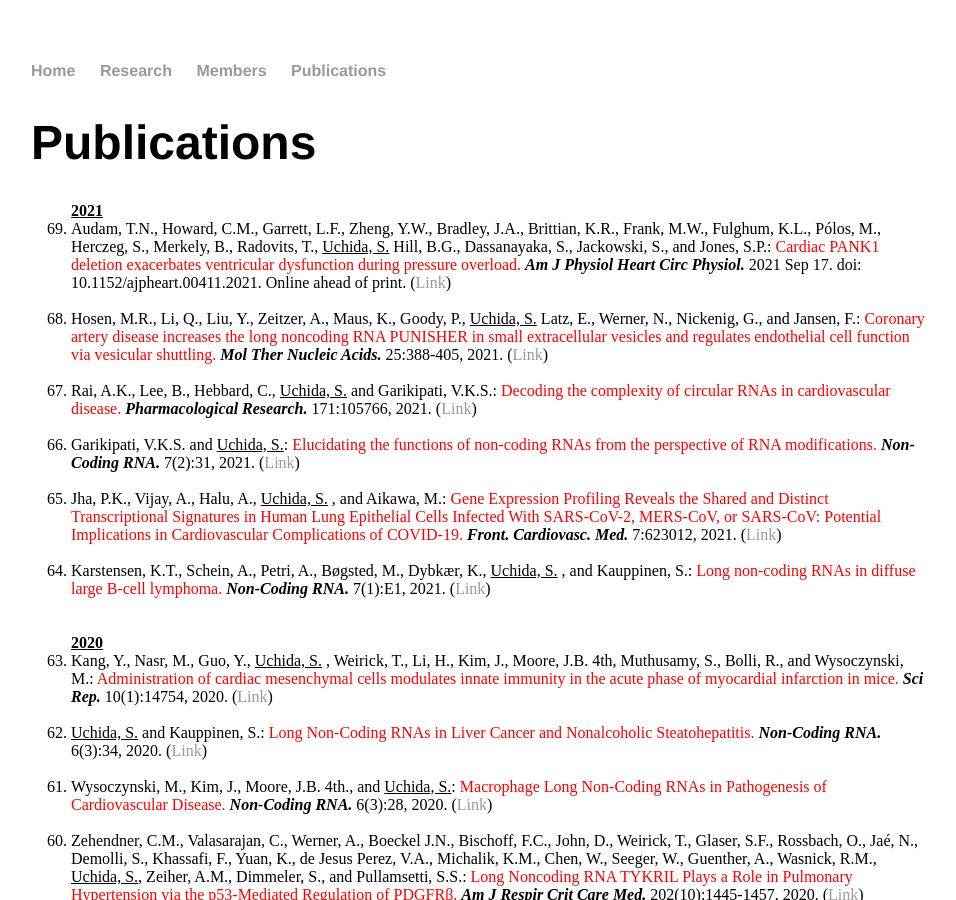
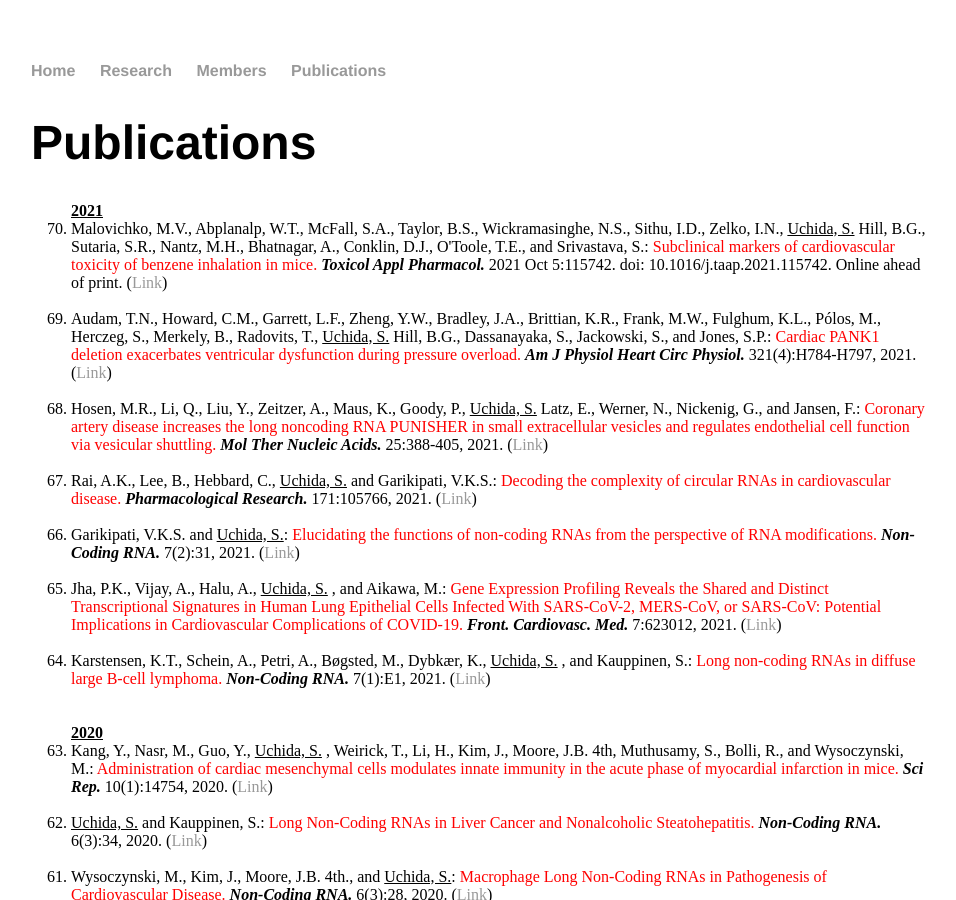
Before and after one commit to heartlncrna/heartlncrna.github.io, a Jekyll site: the page publications/pub_list.html, which Jekyll copies as it is, in a window 1280 px wide and 900 px high. Shown: the whole window, without its empty margins (161-1117 px from the left). Built offline with Jekyll 4.4.1, drawn with Linux system fonts in a browser that asks for light colours.

Commit message:
Update pub_list.html

```diff
--- a/publications/pub_list.html
+++ b/publications/pub_list.html
@@ -28,7 +28,10 @@
 			<ol reversed="reversed">
 
 			<strong><u> 2021 </u></strong>
-				<li> Audam, T.N., Howard, C.M., Garrett, L.F., Zheng, Y.W., Bradley, J.A., Brittian, K.R., Frank, M.W., Fulghum, K.L., Pólos, M., Herczeg, S., Merkely, B., Radovits, T., <u>Uchida, S.</u> Hill, B.G., Dassanayaka, S., Jackowski, S., and Jones, S.P.: <font color="red">Cardiac PANK1 deletion exacerbates ventricular dysfunction during pressure overload.</font> <b><i>Am J Physiol Heart Circ Physiol. </i></b> 2021 Sep 17. doi: 10.1152/ajpheart.00411.2021. Online ahead of print. (<a href="https://journals.physiology.org/doi/abs/10.1152/ajpheart.00411.2021">Link</span></a>)</li>
+				<li> Malovichko, M.V., Abplanalp, W.T., McFall, S.A., Taylor, B.S., Wickramasinghe, N.S., Sithu, I.D., Zelko, I.N., <u>Uchida, S.</u> Hill, B.G., Sutaria, S.R., Nantz, M.H., Bhatnagar, A., Conklin, D.J., O'Toole, T.E., and Srivastava, S.: <font color="red">Subclinical markers of cardiovascular toxicity of benzene inhalation in mice.</font> <b><i>Toxicol Appl Pharmacol. </i></b> 2021 Oct 5:115742. doi: 10.1016/j.taap.2021.115742. Online ahead of print. (<a href="https://www.sciencedirect.com/science/article/pii/S0041008X2100346X?via%3Dihub">Link</span></a>)</li>
+			<br>
+
+				<li> Audam, T.N., Howard, C.M., Garrett, L.F., Zheng, Y.W., Bradley, J.A., Brittian, K.R., Frank, M.W., Fulghum, K.L., Pólos, M., Herczeg, S., Merkely, B., Radovits, T., <u>Uchida, S.</u> Hill, B.G., Dassanayaka, S., Jackowski, S., and Jones, S.P.: <font color="red">Cardiac PANK1 deletion exacerbates ventricular dysfunction during pressure overload.</font> <b><i>Am J Physiol Heart Circ Physiol. </i></b> 321(4):H784-H797, 2021. (<a href="https://journals.physiology.org/doi/abs/10.1152/ajpheart.00411.2021">Link</span></a>)</li>
 			<br>
 
 				<li> Hosen, M.R., Li, Q., Liu, Y., Zeitzer, A., Maus, K., Goody, P., <u>Uchida, S.</u> Latz, E., Werner, N., Nickenig, G., and Jansen, F.: <font color="red">Coronary artery disease increases the long noncoding RNA PUNISHER in small extracellular vesicles and regulates endothelial cell function via vesicular shuttling.</font> <b><i>Mol Ther Nucleic Acids. </i></b> 25:388-405, 2021. (<a href="https://www.sciencedirect.com/science/article/pii/S2162253121001414?via%3Dihub">Link</span></a>)</li>
```
